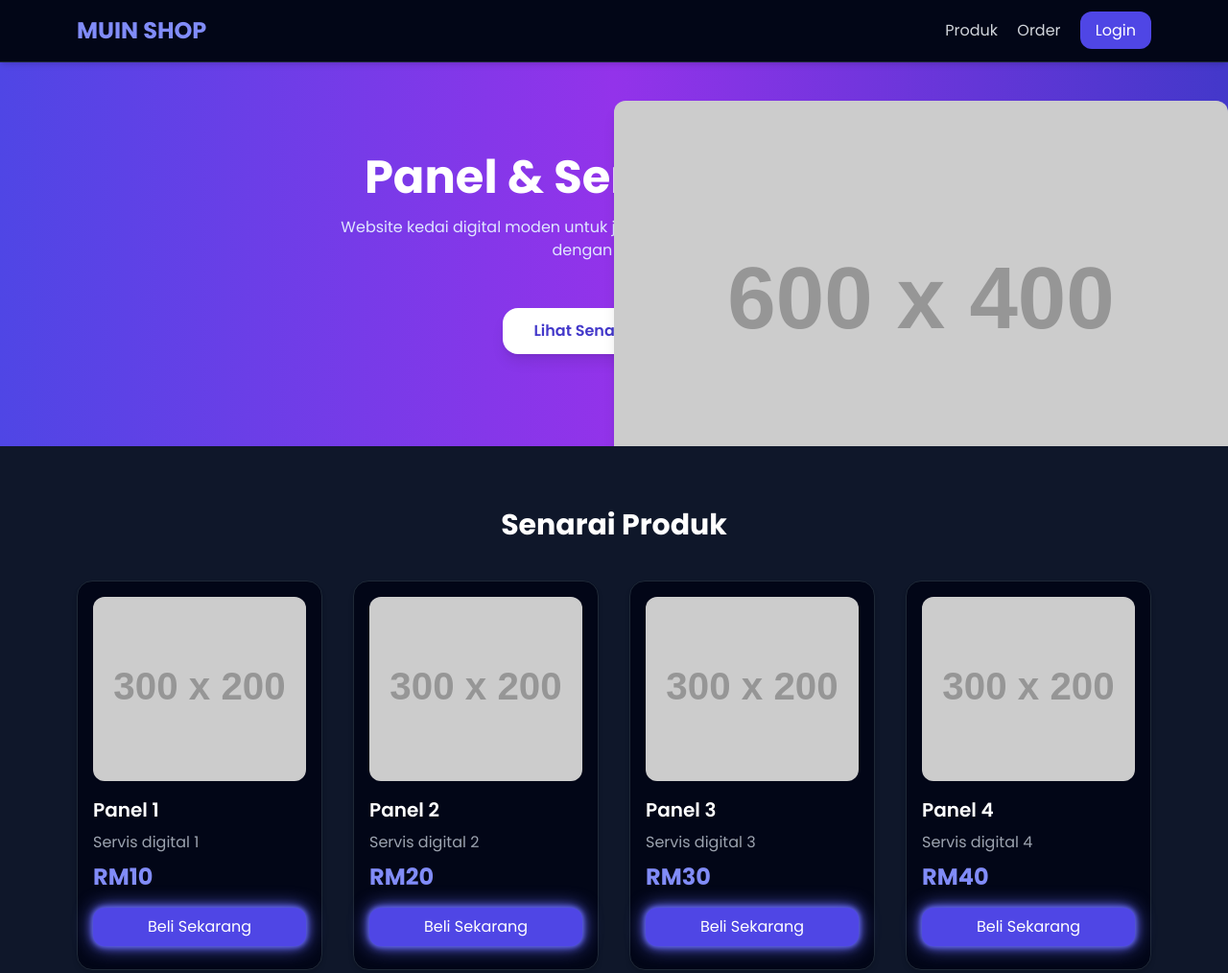
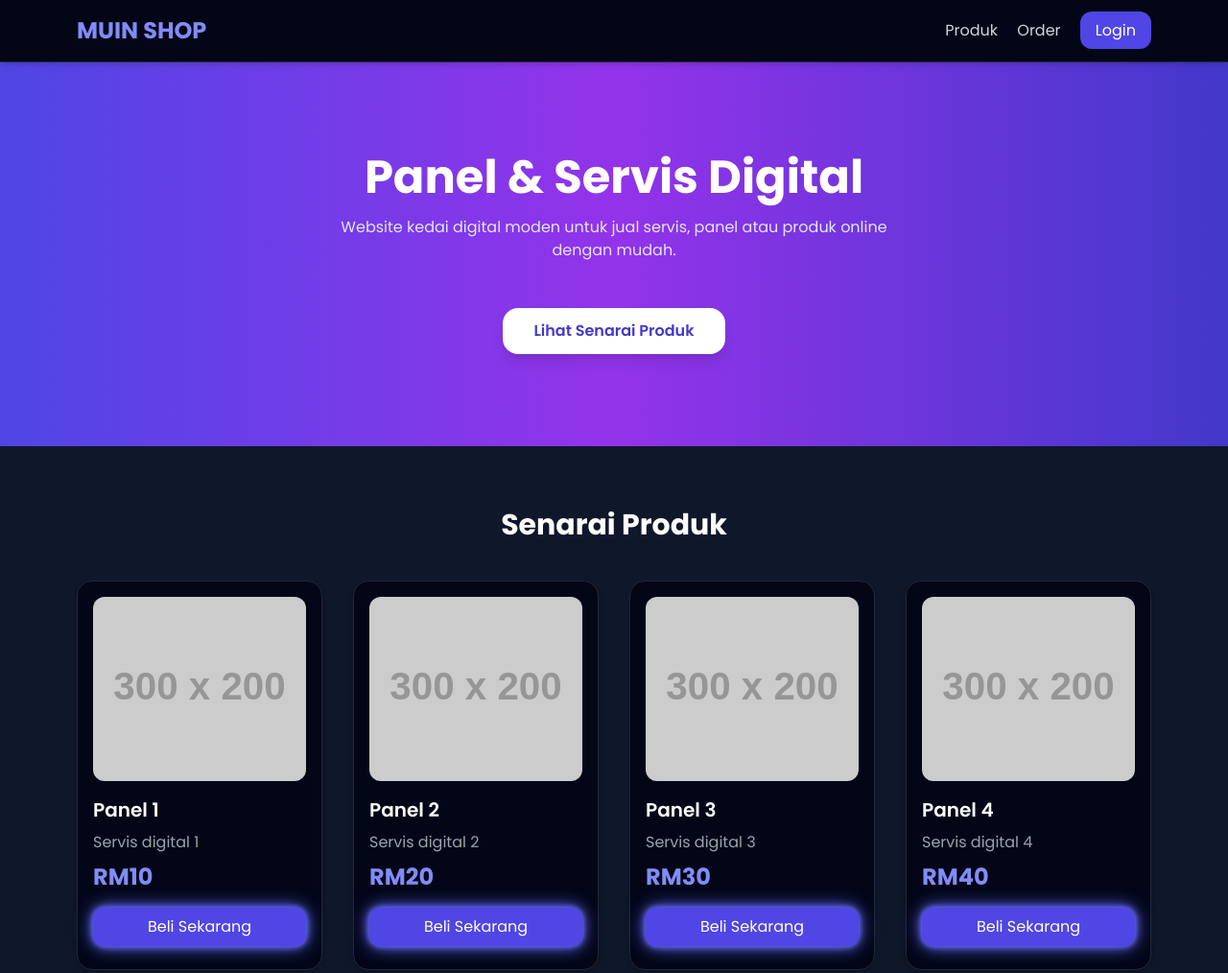
Before and after one commit to muinnzz/muin-shop, a website: page public/index.html in a window 1280 px wide. Shown: the top 1014 px of the page at 96% size. Drawn offline with nearby package versions, Linux system fonts and the light colour scheme; placeholder pictures from the web are drawn by us.

Commit message:
Update index.html

```diff
--- a/public/index.html
+++ b/public/index.html
@@ -28,7 +28,6 @@
   <h2 class="text-4xl md:text-5xl font-extrabold mb-4">Panel & Servis Digital</h2>
   <p class="text-indigo-100 max-w-xl mx-auto mb-8">Website kedai digital moden untuk jual servis, panel atau produk online dengan mudah.</p>
   <a href="#produk" class="inline-block mt-4 bg-white text-indigo-700 px-8 py-3 rounded-2xl font-semibold shadow-lg hover:scale-105 neon-button transition">Lihat Senarai Produk</a>
-  <img src="https://via.placeholder.com/600x400/6366f1/ffffff?text=Hero+Image" class="absolute right-0 top-0 md:top-10 w-1/2 hidden md:block rounded-xl shadow-lg">
 </section>
 
 <!-- Produk Section -->
```
